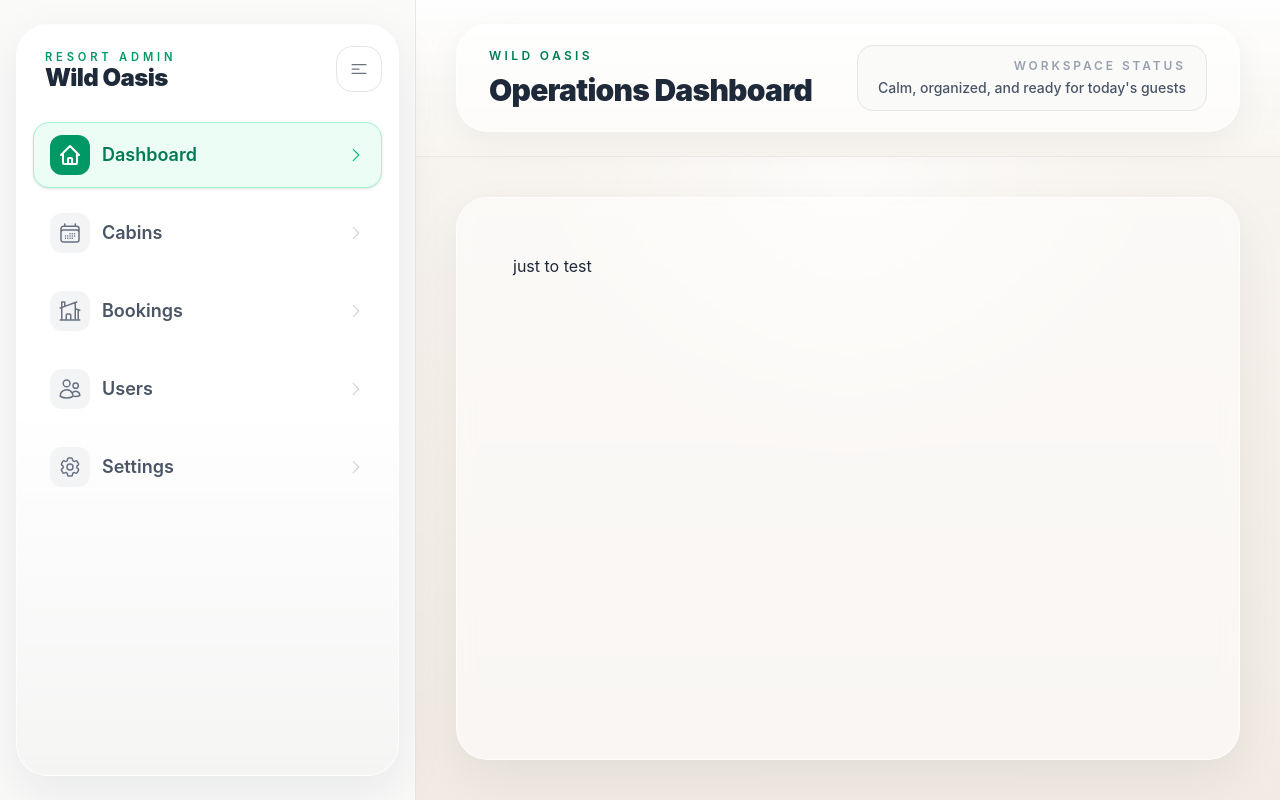
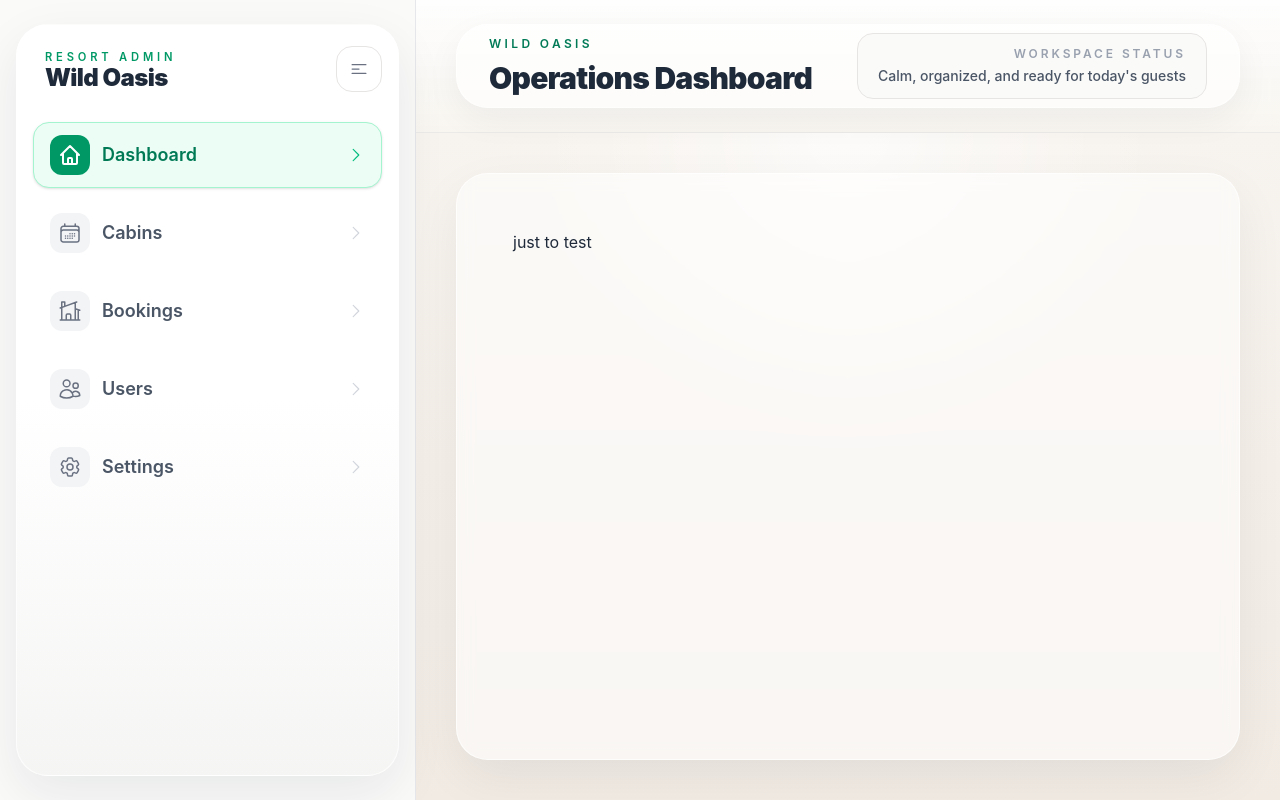
Before and after one commit to ali-elmuzayan/wild-oasis-mern-app, a React (Vite) app in the folder dashboard/: page /dashboard in a window 1280 px wide. Built offline with nearby package versions, Linux system fonts and the light colour scheme; no server answers; the database is empty.

Commit message:
Dashboard: some change in the layout

```diff
--- a/dashboard/src/layouts/AppLayout.tsx
+++ b/dashboard/src/layouts/AppLayout.tsx
@@ -21,7 +21,7 @@ const AppLayout = () => {
         }
       />
       <main className="row-span-2 bg-[radial-gradient(circle_at_top,_rgba(255,255,255,0.72),_transparent_40%),linear-gradient(180deg,_#f7f3ee_0%,_#f1ebe4_100%)] px-10 py-10">
-        <div className="min-h-full rounded-[2rem] border border-white/70 bg-white/55 p-14 shadow-[0_18px_50px_rgba(15,23,42,0.06)] backdrop-blur-sm">
+        <div className="min-h-full rounded-4xl border border-white/70 bg-white/55 p-14 shadow-[0_18px_50px_rgba(15,23,42,0.06)] backdrop-blur-sm">
           <Outlet />
         </div>
       </main>
--- a/dashboard/src/layouts/components/Header.tsx
+++ b/dashboard/src/layouts/components/Header.tsx
@@ -3,7 +3,7 @@ const Header = ({ className = "" }: { className?: string }) => {
     <header
       className={`${className} border-b border-stone-200/80 bg-[linear-gradient(180deg,_rgba(255,255,255,0.88),_rgba(248,245,240,0.92))] px-10 py-6 backdrop-blur-sm`}
     >
-      <div className="flex items-center justify-between rounded-[2rem] border border-white/70 bg-white/60 px-8 py-5 shadow-[0_12px_35px_rgba(15,23,42,0.05)]">
+      <div className="flex items-center justify-between rounded-4xl border border-white/70 bg-white/60 px-8 py-2 shadow-[0_12px_35px_rgba(15,23,42,0.05)]">
         <div>
           <p className="text-xs font-semibold uppercase tracking-[0.28em] text-emerald-700">
             Wild Oasis
```
